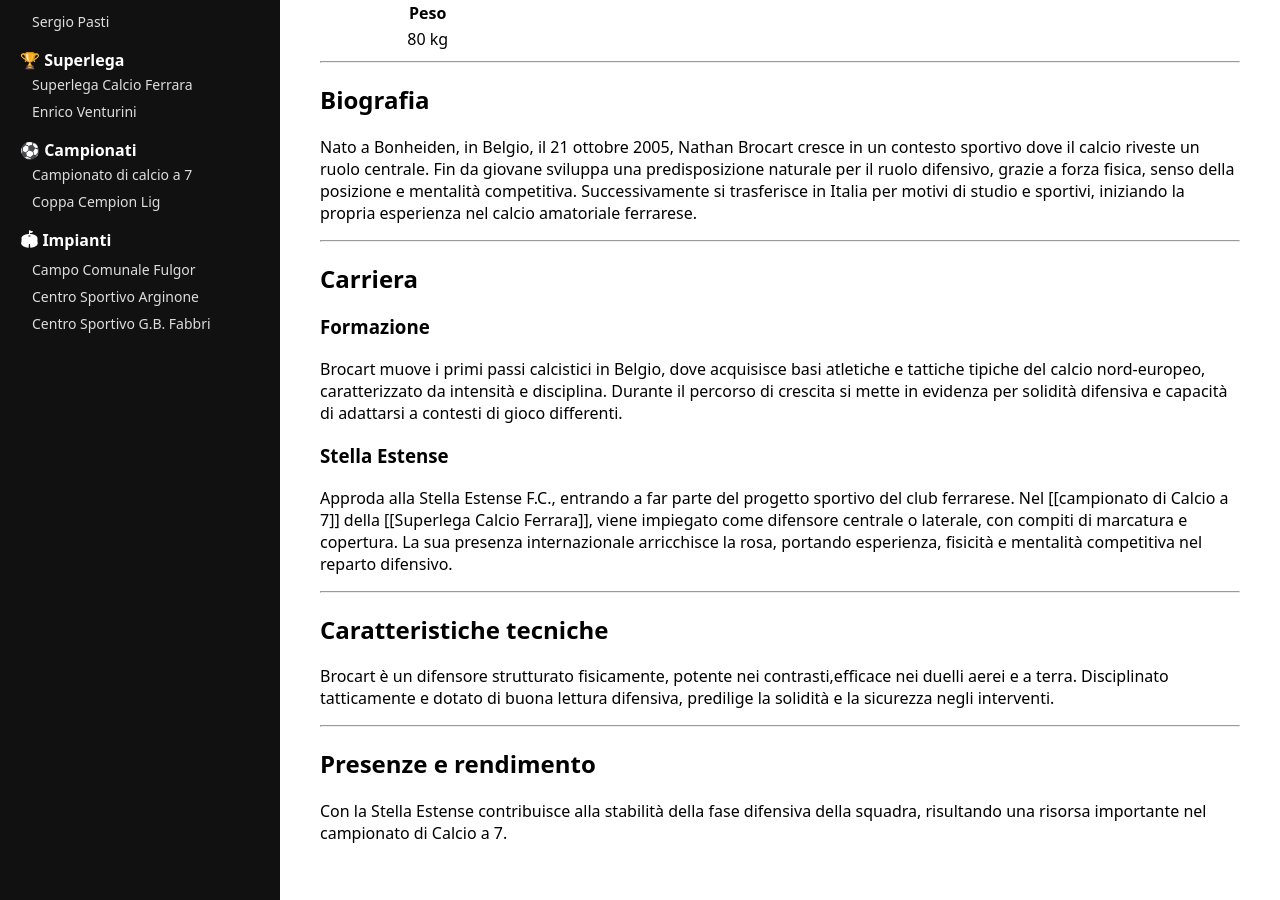
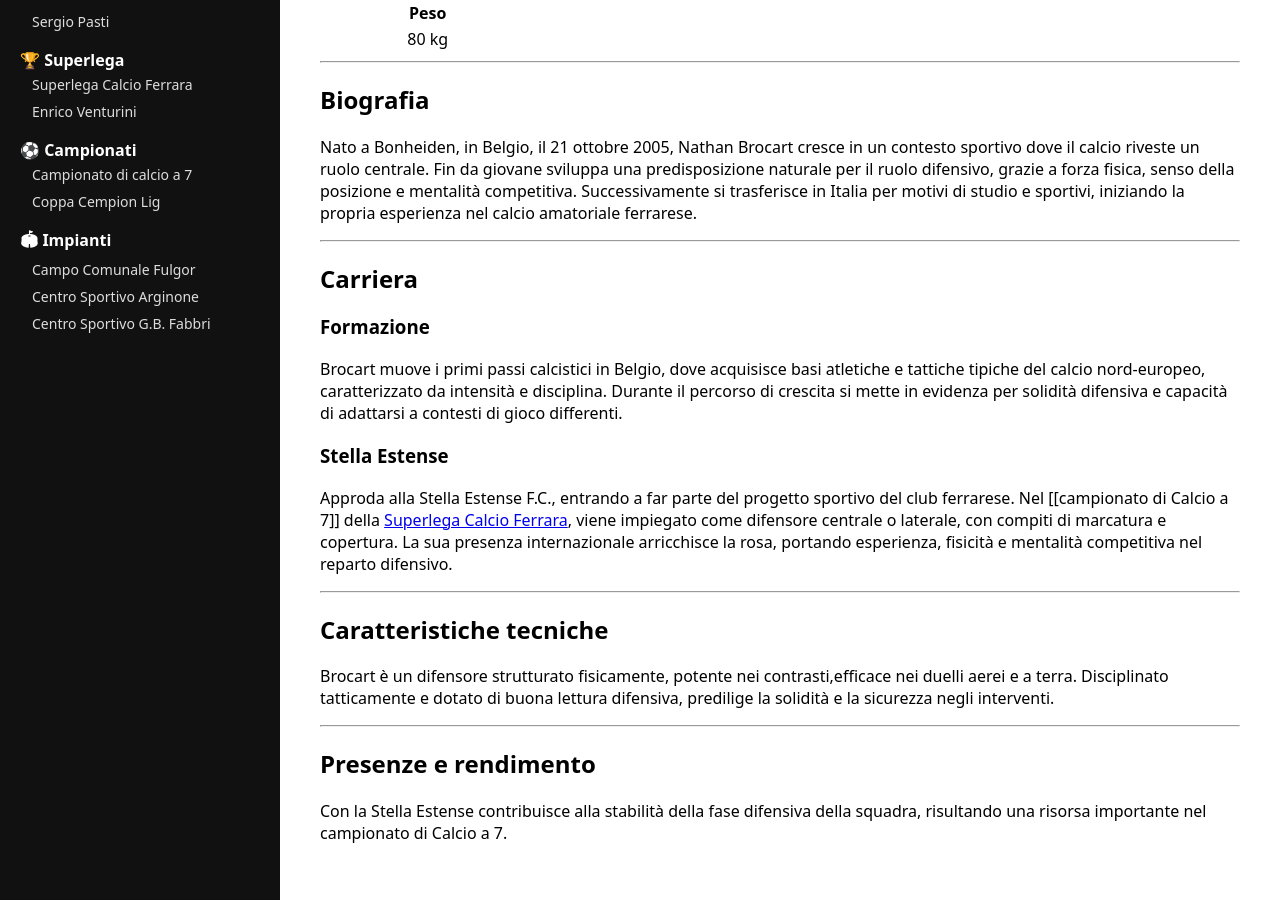
Before and after one commit to tommy-unife/Stella-Estense-Wiki, a Jekyll site: the page built from Nathan-Brocart.md, in a window 1280 px wide and 900 px high, scrolled down 677 px. Built offline with Jekyll 4.4.1, drawn with Linux system fonts in a browser that asks for light colours; our own code applies the rules of GitHub Pages for plain Markdown files; part of the change alters nothing that is shown.

```diff
--- a/Nathan-Brocart.md
+++ b/Nathan-Brocart.md
@@ -39,7 +39,7 @@ Brocart muove i primi passi calcistici in Belgio, dove acquisisce basi atletiche
 
 ### Stella Estense
 Approda alla Stella Estense F.C., entrando a far parte del progetto sportivo del club ferrarese.
-Nel [[campionato di Calcio a 7]] della [[Superlega Calcio Ferrara]], viene impiegato come difensore centrale o laterale, con compiti di marcatura e copertura. La sua presenza internazionale arricchisce la rosa, portando esperienza, fisicità e mentalità competitiva nel reparto difensivo.
+Nel [[campionato di Calcio a 7]] della [Superlega Calcio Ferrara](Superlega-Calcio-Ferrara.md), viene impiegato come difensore centrale o laterale, con compiti di marcatura e copertura. La sua presenza internazionale arricchisce la rosa, portando esperienza, fisicità e mentalità competitiva nel reparto difensivo.
 
 ---
 
```
